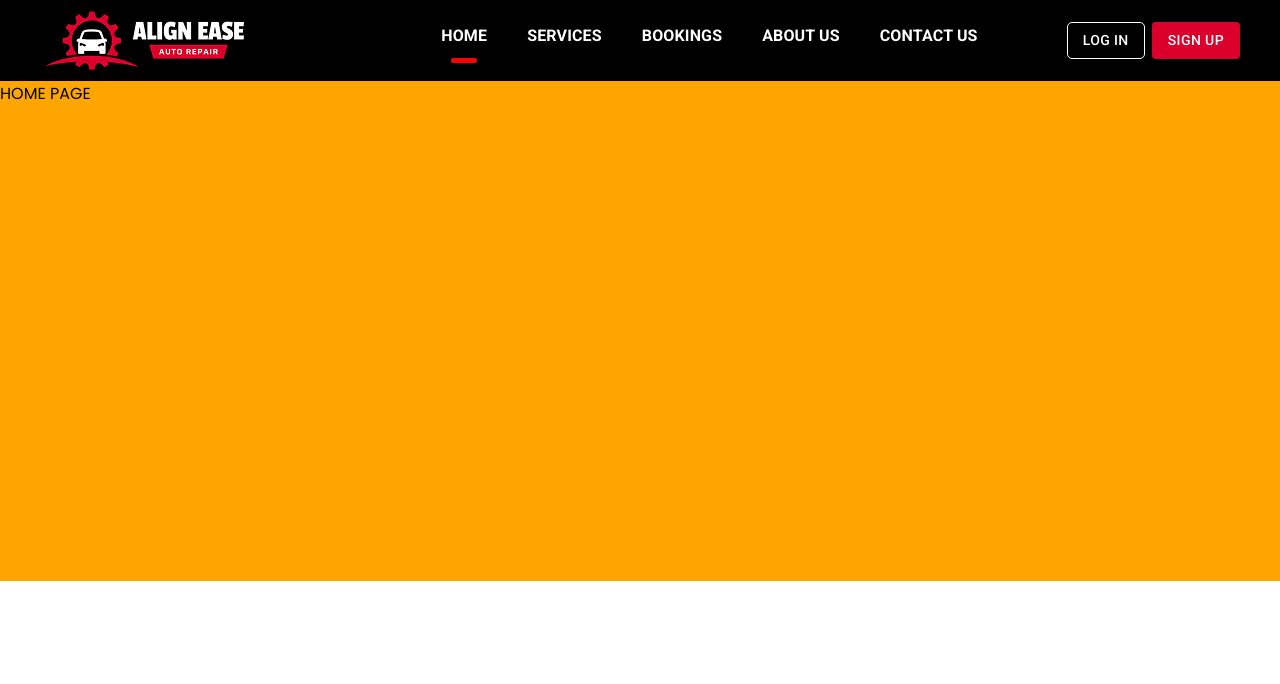
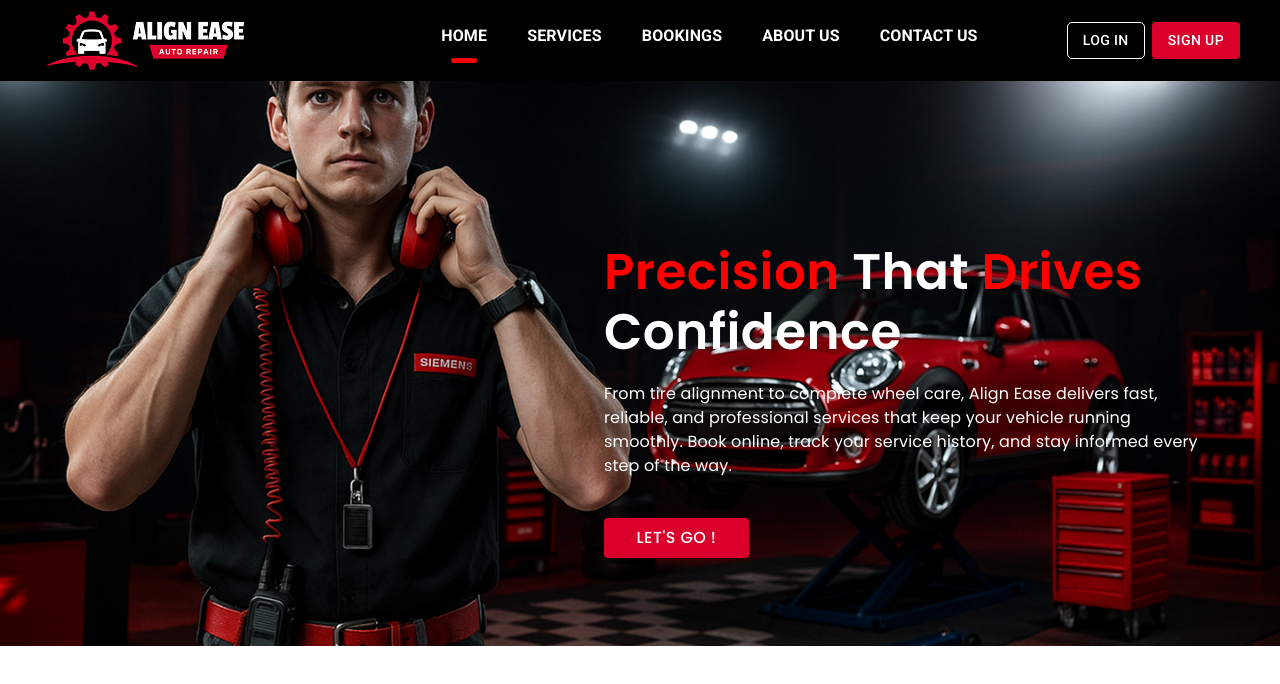
Before and after one commit to Miyuru-Shalitha/intern-task-ui, a React (Vite) app: page / in a window 1280 px wide. Shown: the top 684 px of the page. Built offline with nearby package versions, Linux system fonts and the light colour scheme.

Commit message:
Add a header.

```diff
--- a/src/pages/HomePage.tsx
+++ b/src/pages/HomePage.tsx
@@ -1,9 +1,65 @@
-import { Box } from "@mui/material";
+import styles from "../styles/home-page.module.css";
+import { Box, Button, Stack, Typography } from "@mui/material";
+import HomeHeaderBackgroundImage from "../assets/pngs/home-header-background.png";
 
 export default function HomePage() {
   return (
-    <Box bgcolor="orange" height={500}>
-      HOME PAGE
+    <Box>
+      <Box
+        height={638}
+        position="relative"
+      >
+        <img
+          className={styles.headerBackgroundImage}
+          src={HomeHeaderBackgroundImage}
+        />
+
+        <Box
+          width="100%"
+          height="100%"
+          position="absolute"
+          left={0}
+          top={0}
+          maxWidth={1440}
+        >
+          <Stack
+            width={610}
+            position="absolute"
+            right={66}
+            top={160.5}
+          >
+            <Stack gap={20 / 8} mb={40 / 8}>
+              <Typography
+                fontSize={50}
+                color="#FFF"
+                fontWeight={600}
+                lineHeight={1.2}
+                fontFamily="Poppins"
+              >
+                <span className={styles.headerHeroTitleHighlight}>Precision</span> That <span className={styles.headerHeroTitleHighlight}>Drives</span> <br />Confidence
+              </Typography>
+
+              <Typography color="#FFF" fontFamily="Poppins">
+                From tire alignment to complete wheel care, Align Ease delivers fast, reliable, and professional services that keep your vehicle running smoothly. Book online, track your service history, and stay informed every step of the way.
+              </Typography>
+            </Stack>
+
+            <Button
+              variant="contained"
+              disableElevation
+              sx={{
+                fontSize: 16,
+                bgcolor: "#DB002B",
+                alignSelf: "flex-start",
+                width: 145,
+                fontFamily: "Poppins"
+              }}
+            >
+              Let's Go !
+            </Button>
+          </Stack>
+        </Box>
+      </Box>
     </Box>
   );
 }
--- /dev/null
+++ b/src/styles/home-page.module.css
@@ -0,0 +1,7 @@
+.headerBackgroundImage {
+  width: 100%;
+}
+
+.headerHeroTitleHighlight {
+  color: red;
+}
```
Also changed, not shown: src/assets/pngs/home-header-background.png (added).
